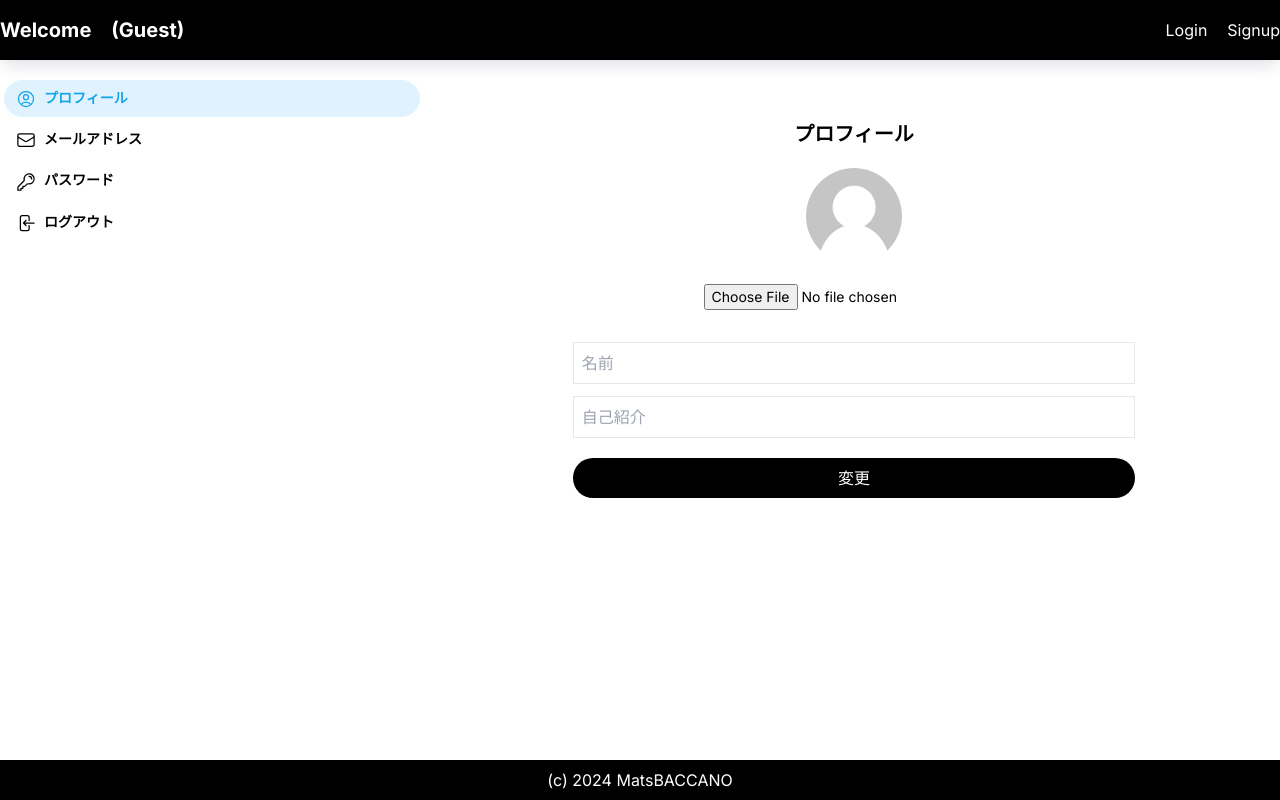
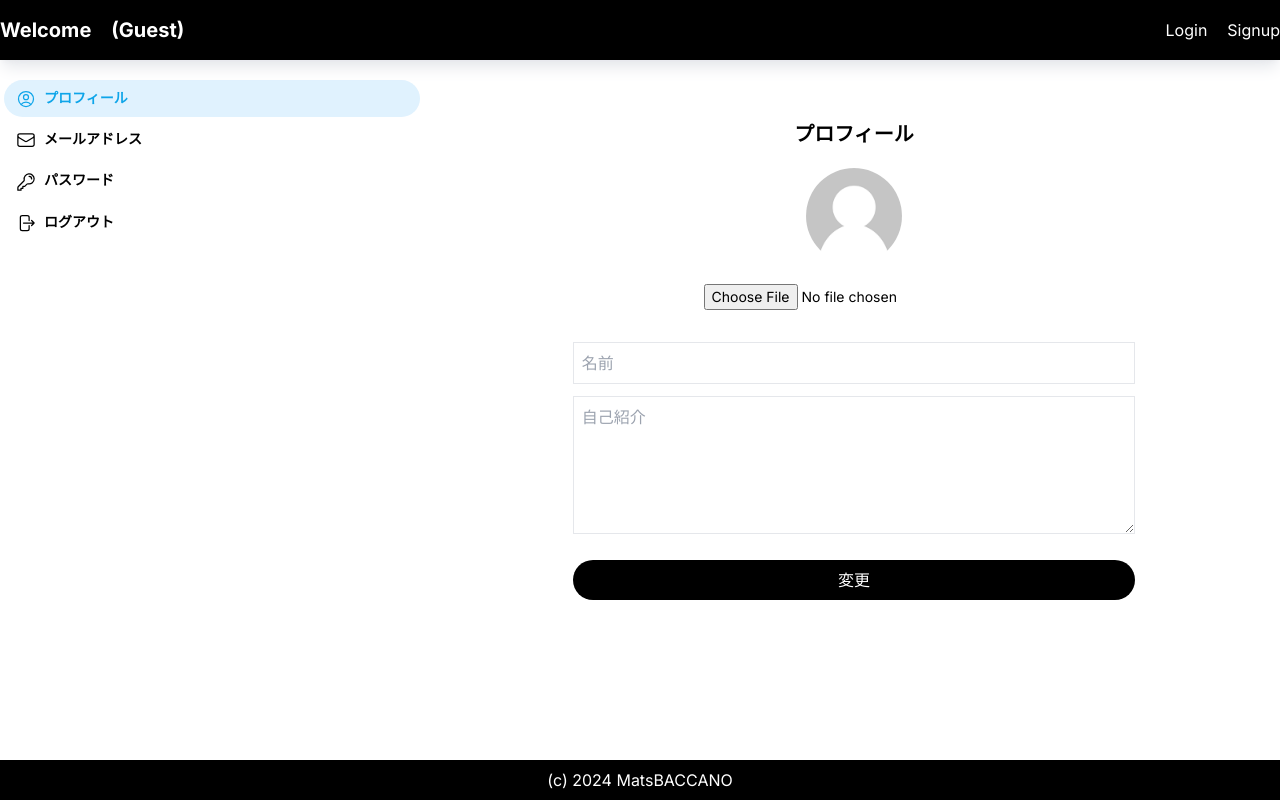
Before and after one commit to Takashi-Matsumura/nextjs-supabase-auth, a Next.js app: page /settings/profile in a window 1280 px wide. Built offline with nearby package versions, Linux system fonts and the light colour scheme; no server answers.

Commit message:
feat: Improve login and signup page layouts

```diff
--- a/src/app/auth/login/page.tsx
+++ b/src/app/auth/login/page.tsx
@@ -13,7 +13,7 @@ export default function LoginPage() {
             type="email"
             placeholder="メールアドレス"
             required
-            className="border w-full py-2 pl-2"
+            className="border w-full py-2 pl-2 focus:outline-none focus:border-sky-500"
           />
           <input
             id="password"
@@ -21,7 +21,7 @@ export default function LoginPage() {
             type="password"
             placeholder="パスワード"
             required
-            className="border w-full py-2 pl-2 mt-5"
+            className="border w-full py-2 pl-2 mt-5 focus:outline-none focus:border-sky-500"
           />
           <button
             formAction={login}
--- a/src/app/auth/signup/page.tsx
+++ b/src/app/auth/signup/page.tsx
@@ -13,7 +13,7 @@ export default function SignupPage() {
             type="text"
             placeholder="名前"
             required
-            className="border w-full py-2 pl-2"
+            className="border w-full py-2 pl-2 focus:outline-none focus:border-sky-500"
           />
           <input
             id="email"
@@ -21,7 +21,7 @@ export default function SignupPage() {
             type="email"
             placeholder="メールアドレス"
             required
-            className="border w-full py-2 pl-2 mt-5"
+            className="border w-full py-2 pl-2 mt-5 focus:outline-none focus:border-sky-500"
           />
           <input
             id="password"
@@ -29,7 +29,7 @@ export default function SignupPage() {
             type="password"
             placeholder="パスワード"
             required
-            className="border w-full py-2 pl-2 mt-5"
+            className="border w-full py-2 pl-2 mt-5 focus:outline-none focus:border-sky-500"
           />
           <button
             formAction={signup}
--- a/src/app/settings/email/page.tsx
+++ b/src/app/settings/email/page.tsx
@@ -22,7 +22,7 @@ const EmailPage = async () => {
             type="email"
             placeholder="新しいメールアドレス"
             required
-            className="border w-full py-2 pl-2"
+            className="border w-full py-2 pl-2 focus:outline-none focus:border-sky-500"
           />
         </div>
         <button className="w-full bg-black text-white rounded-full py-2 mt-5">
--- a/src/app/settings/layout.tsx
+++ b/src/app/settings/layout.tsx
@@ -4,7 +4,7 @@ import {
   UserCircleIcon,
   EnvelopeIcon,
   KeyIcon,
-  ArrowLeftEndOnRectangleIcon,
+  ArrowRightStartOnRectangleIcon,
 } from "@heroicons/react/24/outline";
 import { usePathname } from "next/navigation";
 import Link from "next/link";
@@ -28,7 +28,7 @@ const subNavigation = [
   },
   {
     name: "ログアウト",
-    icon: ArrowLeftEndOnRectangleIcon,
+    icon: ArrowRightStartOnRectangleIcon,
     href: "/settings/logout",
   },
 ];
--- a/src/app/settings/password/page.tsx
+++ b/src/app/settings/password/page.tsx
@@ -11,7 +11,7 @@ const PasswordPage = () => {
             type="password"
             placeholder="新しいパスワード"
             required
-            className="border w-full py-2 pl-2"
+            className="border w-full py-2 pl-2 focus:outline-none focus:border-sky-500"
           />
         </div>
         <div className="mt-5">
@@ -22,7 +22,7 @@ const PasswordPage = () => {
             type="password"
             placeholder="確認用パスワード"
             required
-            className="border w-full py-2 pl-2"
+            className="border w-full py-2 pl-2 focus:outline-none focus:border-sky-500"
           />
         </div>
         <button className="w-full bg-black text-white rounded-full py-2 mt-5">
--- a/src/app/settings/profile/page.tsx
+++ b/src/app/settings/profile/page.tsx
@@ -31,15 +31,14 @@ const ProfilePage = async () => {
           type="text"
           placeholder="名前"
           required
-          className="border w-full py-2 pl-2 mt-3"
+          className="border w-full py-2 pl-2 mt-3 focus:outline-none focus:border-sky-500"
         />
-        <input
+        <textarea
           id="introduce"
           name="introduce"
-          type="text"
           placeholder="自己紹介"
-          required
-          className="border w-full py-2 pl-2 mt-3"
+          rows={5}
+          className="border w-full py-2 pl-2 mt-3 focus:outline-none focus:border-sky-500"
         />
         <button className="w-full bg-black text-white rounded-full py-2 mt-5">
           変更
```
